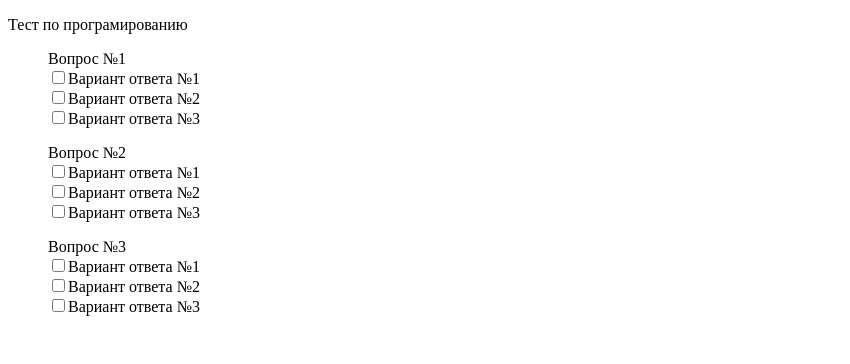
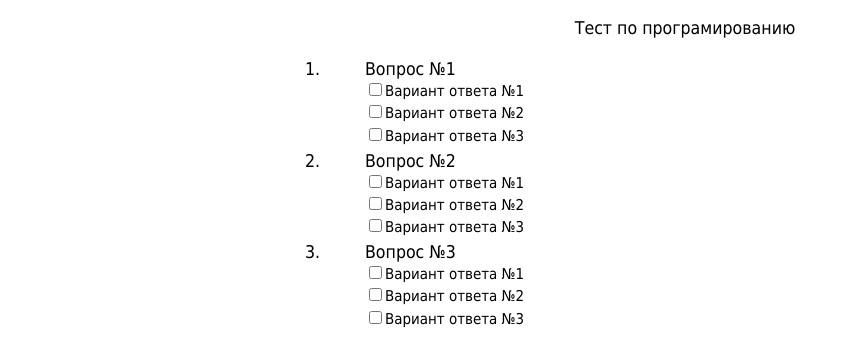
Before and after one commit to ksmua/kirilenko_js_3-4, a plain HTML site: page index.html in a window 1280 px wide. Shown: the whole page, without its empty margins (0-850 px from the left). Drawn offline with Linux system fonts and the light colour scheme.

Commit message:
with out 'this' and chekbutton

```diff
--- a/css/main.css
+++ b/css/main.css
@@ -1,6 +1,7 @@
 .wrapper{
 	width: 800px;
-	font-family: arial;
+	font-family: tahoma, arial;
+	font-size: 1.1em;
 	margin: 0 auto;
 }
 .test-header {
@@ -9,3 +10,14 @@
 .test-body{
 	margin-left: 98px;
 }
+.ul-elem{
+	list-style: none;
+	line-height: 1.2em;
+}
+.ul-li-elem{
+	font-size: .85em;
+}
+.ol-elem{
+	line-height: 1.6em;
+	margin: 0;
+}
--- a/index.html
+++ b/index.html
@@ -3,9 +3,10 @@
 <head>
 	<title></title>
 	<meta charset="utf-8">
+	<!-- <link rel="stylesheet" type="text/css" href="css/main.css"> -->
 </head>
 <body>
 
+	<script src="js/3-4.js"></script>
 </body>
-<script src="js/3-4.js"></script>
 </html>
--- a/js/3-4.js
+++ b/js/3-4.js
@@ -21,10 +21,12 @@ var testList = {
 	}
 }
 var doc = document.body;
+	doc.className = 'test-body';
 var insertFragment = document.createDocumentFragment();
 // document.createDocumentFragment();
 
 function createTestFragment(list){
+	var olElem = document.createElement('ol'); //create ordered list
 	for (var key in list){
 		//if qurent is answers
 		if ( typeof(list[key]) === "object") {
@@ -32,8 +34,9 @@ function createTestFragment(list){
 
 			for (subKey in subList){
 				var liElem = document.createElement('li'); //create tag li
+					liElem.className = 'ul-li-elem';
 					var labelElem = document.createElement('label'); //create tag label
-					labelElem.innerHTML = subList[subKey]; //set ansver text in teg label
+						labelElem.innerHTML = subList[subKey]; //set ansver text in teg label
 						var inputElem = document.createElement('input'); //create input field
 							inputElem.type = 'checkbox'; //input = checkbox (or can be radio)
 							inputElem.id = 'checkbox1';
@@ -43,12 +46,16 @@ function createTestFragment(list){
 			}
 		} else {
 			//if qurent is question
+		var olLiElem = document.createElement('li'); //create ordered list element
 			var ulElem = document.createElement('ul');
-				ulElem.style = 'list-style: none';
+				ulElem.className = 'ul-elem';
 				ulElem.innerHTML = list[key]; //add qestion text in ul title
 		}
-	insertFragment.appendChild(ulElem); //add ul(with question) in fragment
+	olLiElem.appendChild(ulElem); //add question list to ordered list element
+	olLiElem.className = 'ol-elem';
+	olElem.appendChild(olLiElem); //add ordered list element to ordered list
 	}
+	insertFragment.appendChild(olElem); //add ol in fragment
 //after that the final fragment will be added to body
 }
 
@@ -66,17 +73,20 @@ addStyleSheetLink(cssSrc); //add stylesheet link in html head
 
 
 var wrapElem = document.createElement('div');
-	wrapElem.style = 'class="wrapper"';
+	wrapElem.className = 'wrapper';
 	//class = 'wrapper';
 	var headElem = document.createElement('p');
-		headElem.class = 'test-header';
+		headElem.className = 'test-header';
 		headElem.innerHTML = testTitle; //set title 'Тест по програмированию'
 	wrapElem.appendChild(headElem); //add p in wraper
 
 	//add testBody
-insertFragment.appendChild(wrapElem); //add wraper in body
-createTestFragment(testList);
-doc.appendChild(insertFragment);
+	createTestFragment(testList);
+	wrapElem.appendChild(insertFragment);
+//  insertFragment.appendChild(wrapElem); //add wraper in body
+	doc.appendChild(wrapElem);
+	// doc.style = 'margin-left: 98px';
+// doc.appendChild(insertFragment);
 
 
 // function addNode(testQuestion){
```
